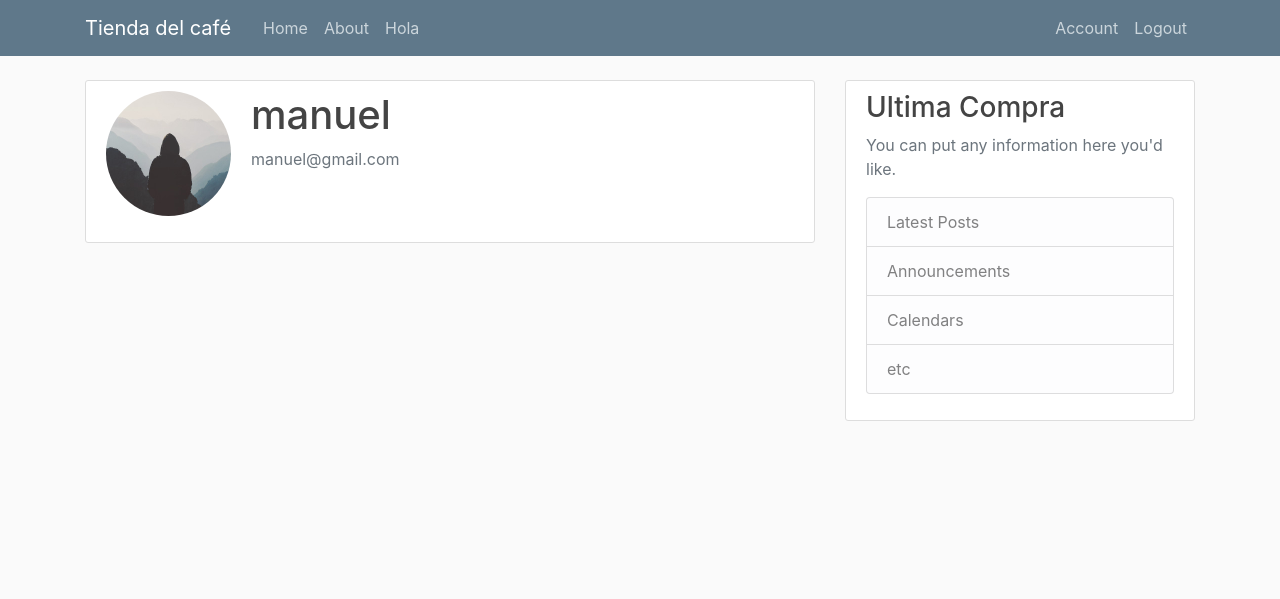
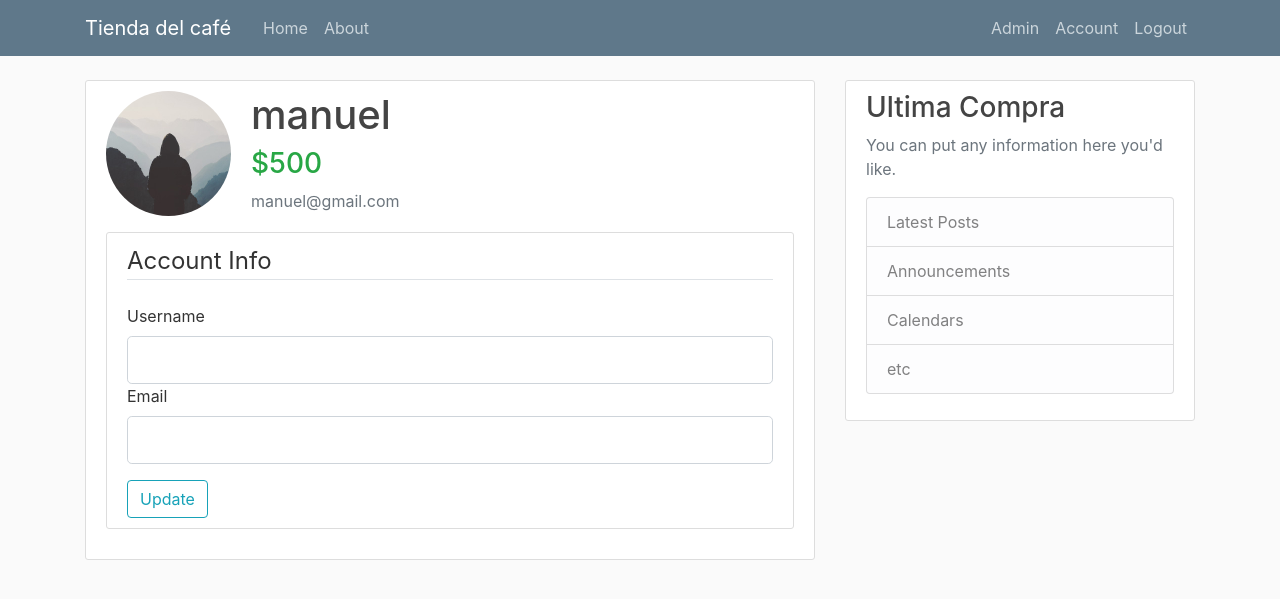
Before and after one commit to DualClown/UniCoffe, a Flask app: page /account in a window 1280 px wide. Shown: the top 599 px of the page. Run offline with Flask 2, Linux system fonts and the light colour scheme; a user stored in the database is signed in; some libraries are stand-ins or nearby versions.

Commit message:
prueba admin y cambio de username

```diff
--- a/flaskblog/forms.py
+++ b/flaskblog/forms.py
@@ -2,17 +2,16 @@ from flask_wtf import FlaskForm
 from wtforms import StringField, PasswordField, SubmitField, BooleanField
 from wtforms.validators import DataRequired, length, email, EqualTo, ValidationError
 from flaskblog.models import User
+from flask_login import current_user
 
 
 class RegistrationForm(FlaskForm):
-    username = StringField('Username',
-                           validators=[DataRequired(), length(min=2, max=20)])
-    email = StringField('Email',
-                        validators=[DataRequired(), email()])
+    username = StringField('Username', validators=[
+                           DataRequired(), length(min=2, max=20)])
+    email = StringField('Email', validators=[DataRequired(), email()])
     password = PasswordField('Password', validators=[DataRequired()])
-    confirm_password = PasswordField('Confirm Password',
-                                     validators=[DataRequired(),
-                                                 EqualTo('password')])
+    confirm_password = PasswordField('Confirm Password', validators=[
+                                     DataRequired(), EqualTo('password')])
     submit = SubmitField('Sign Up')
 
     def validate_username(self, username):
@@ -29,8 +28,28 @@ class RegistrationForm(FlaskForm):
 
 
 class LoginForm(FlaskForm):
-    email = StringField('Email',
-                        validators=[DataRequired(), email()])
+    email = StringField('Email', validators=[DataRequired(), email()])
     password = PasswordField('Password', validators=[DataRequired()])
     remember = BooleanField('Remember me')
     submit = SubmitField('Login')
+
+
+class UpdateAccountForm(FlaskForm):
+    username = StringField('Username', validators=[
+                           DataRequired(), length(min=2, max=20)])
+    email = StringField('Email', validators=[DataRequired(), email()])
+    submit = SubmitField('Update')
+
+    def validate_username(self, username):
+        if username.data != current_user.username:
+            user = User.query.filter_by(username=username.data).first()
+            if user:
+                raise ValidationError(
+                    'That Username is taken please choose a different one.')
+
+    def validate_email(self, email):
+        if email.data != current_user.email:
+            user = User.query.filter_by(email=email.data).first()
+            if user:
+                raise ValidationError(
+                    'That email is taken please choose a different one.')
--- a/flaskblog/routes.py
+++ b/flaskblog/routes.py
@@ -1,6 +1,6 @@
 from flask import render_template, url_for, flash, redirect, request
 from flaskblog import app, db, bcrypt
-from flaskblog.forms import RegistrationForm, LoginForm
+from flaskblog.forms import RegistrationForm, LoginForm, UpdateAccountForm
 from flaskblog.models import User, Post
 from flask_login import login_user, current_user, logout_user, login_required
 
@@ -31,9 +31,9 @@ def about():
     return render_template('about.html', title='About')
 
 # arreglar en el layout y este es un nuevo boton arreglar para meter el saldo
-@app.route("/hola")
-def hola():
-    return render_template('hola.html', title='Hola')
+@app.route("/admin")
+def admin():
+    return render_template('admin.html', title='Admin')
 
 
 @app.route("/register", methods=['GET', 'POST'])
@@ -79,6 +79,8 @@ def logout():
 @app.route("/account")
 @login_required
 def account():
+    form = UpdateAccountForm()
     image_file = url_for(
         'static', filename='profile_pics/' + current_user.image_file)
-    return render_template('account.html', title='Acount', image_file=image_file)
+    return render_template('account.html', title='Acount',
+                           image_file=image_file, form=form)
--- a/flaskblog/templates/account.html
+++ b/flaskblog/templates/account.html
@@ -5,9 +5,47 @@
     <img class="rounded-circle account-img" src="{{ image_file }}">
     <div class="media-body">
       <h2 class="account-heading">{{ current_user.username }}</h2>
+      <h3 class="text-success">${{ current_user.saldo }}</h3>
       <p class="text-secondary">{{ current_user.email }}</p>
     </div>
   </div>
-  <!-- FORM HERE -->
+  <div class="content-section">
+    <form method="POST" action="">
+      {{ form.hidden_tag() }}
+      <fieldset class="form-group">
+        <legend class="border-bottom mb-4">Account Info</legend>
+        <div class="form-froup">
+          {{ form.username.label(class="form-control-label") }}
+
+          {% if form.username.errors %}
+          {{ form.username(class="form-control form-control-lg is-invalid") }}
+          <div class="invalid-feedback">
+            {% for error in form.username.errors %}
+            <span>{{ error }}</span>
+            {% endfor %}
+          </div>
+          {% else %}
+          {{ form.username(class="form-control form-control-lg") }}
+          {% endif%}
+        </div>
+        <div class="form-froup">
+          {{ form.email.label(class="form-control-label") }}
+          {% if form.email.errors %}
+          {{ form.email(class="form-control form-control-lg is-invalid") }}
+          <div class="invalid-feedback">
+            {% for error in form.email.errors %}
+            <span>{{ error }}</span>
+            {% endfor %}
+          </div>
+          {% else %}
+          {{ form.email(class="form-control form-control-lg") }}
+          {% endif%}
+        </div>
+      </fieldset>
+      <div class="form-froup">
+        {{ form.submit(class="btn btn-outline-info") }}
+      </div>
+    </form>
+  </div>
 </div>
 {% endblock content %}
--- a/flaskblog/templates/hola.html
+++ /dev/null
@@ -1,4 +0,0 @@
-{% extends "layout.html" %}
-{% block content %}
-<h1>Hola</h1>
-{% endblock content %}
--- a/flaskblog/templates/layout.html
+++ b/flaskblog/templates/layout.html
@@ -31,11 +31,12 @@
           <div class="navbar-nav mr-auto">
             <a class="nav-item nav-link" href="{{ url_for('home') }}">Home</a>
             <a class="nav-item nav-link" href="{{ url_for('about') }}">About</a>
-            <!--ojo con este-->
-            <a class="nav-item nav-link" href="{{ url_for('hola') }}">Hola</a>
           </div>
           <!-- Navbar Right Side -->
           <div class="navbar-nav">
+            {% if current_user.username == "manuel" %}
+            <a class="nav-item nav-link" href="{{ url_for('admin') }}">Admin</a>
+            {% endif %}
             {% if current_user.is_authenticated  %}
             <a class="nav-item nav-link" href="{{ url_for('account') }}">Account</a>
             <a class="nav-item nav-link" href="{{ url_for('logout') }}">Logout</a>
```
Also changed, not shown: flaskblog/templates/admin.html (added, +12 -0 lines).
